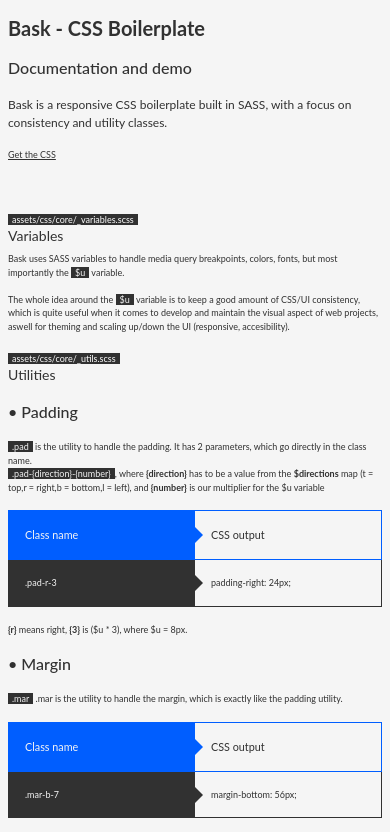
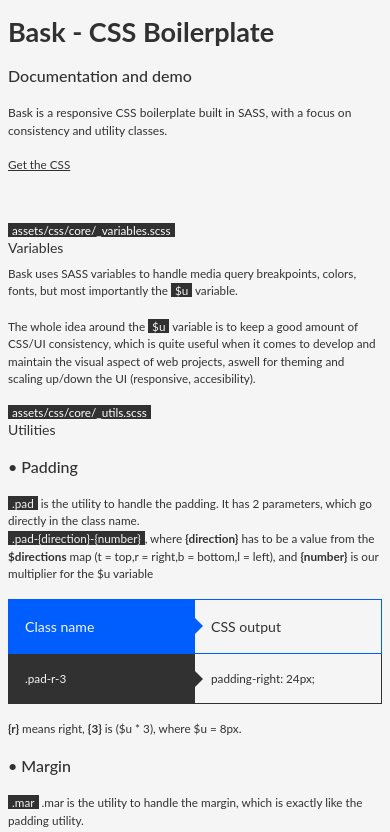
Before and after one commit to andreamorosi/bask, a website: page index.html in a window 390 px wide. Shown: the top 832 px of the page. Drawn offline with Linux system fonts and the light colour scheme.

Commit message:
feat: updated text mixin with a new fluid-responsive scale

```diff
--- a/assets/css/core/_mixins.scss
+++ b/assets/css/core/_mixins.scss
@@ -10,22 +10,26 @@
   }
 
   font-size: $fontSizeMin+px;
-  font-size: clamp(#{($fontSizeMin)}px,calc(-0.8750rem + 2.25vw),#{($fontSizeMax)}px);
+  font-size: clamp(#{($fontSizeMin)}px,calc(1rem + ((1vw - 7.68px) * 1.1285)),#{($fontSizeMax)}px);
+
+  min-height: 0vw;
+
+  // https://websemantics.uk/tools/responsive-font-calculator/
 
   @if $fontSizeMax >= 30 {
-    font-size: clamp(#{($fontSizeMin)}px,calc(-0.8750rem + 3vw),#{($fontSizeMax)}px);
+    font-size: clamp(#{($fontSizeMin)}px,calc(1.875rem + ((1vw - 7.68px) * 0.7813)),#{($fontSizeMax)}px);
   }
   @if $fontSizeMax >= 40 {
-    font-size: clamp(#{($fontSizeMin)}px,calc(-0.8750rem + 3.5vw),#{($fontSizeMax)}px);
+    font-size: clamp(#{($fontSizeMin)}px,calc(2.5rem + ((1vw - 7.68px) * 0.7813)),#{($fontSizeMax)}px);
   }
   @if $fontSizeMax >= 50 {
-    font-size: clamp(#{($fontSizeMin)}px,calc(-0.8750rem + 4vw),#{($fontSizeMax)}px);
+    font-size: clamp(#{($fontSizeMin)}px,calc(3.125rem + ((1vw - 7.68px) * 0.7813)),#{($fontSizeMax)}px);
   }
   @if $fontSizeMax >= 60 {
-    font-size: clamp(#{($fontSizeMin)}px,calc(-0.8750rem + 4.5vw),#{($fontSizeMax)}px);
+    font-size: clamp(#{($fontSizeMin)}px,calc(3.75rem + ((1vw - 7.68px) * 0.7813)),#{($fontSizeMax)}px);
   }
   @if $fontSizeMax >= 70 {
-    font-size: clamp(#{($fontSizeMin)}px,calc(-0.8750rem + 5.5vw),#{($fontSizeMax)}px);
+    font-size: clamp(#{($fontSizeMin)}px,calc(4.375rem + ((1vw - 7.68px) * 0.7813)),#{($fontSizeMax)}px);
   }
 
   line-height: $lineHeight;
```
Also changed, not shown: build/bask.min.css.
